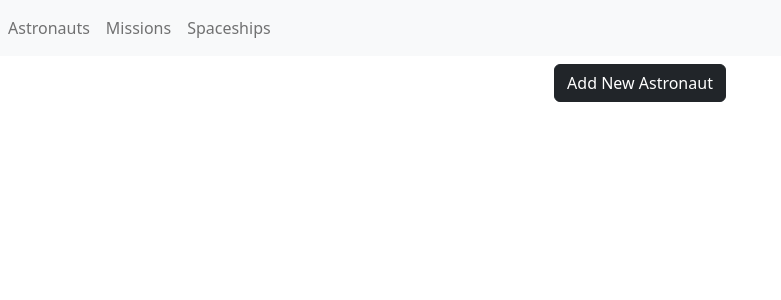
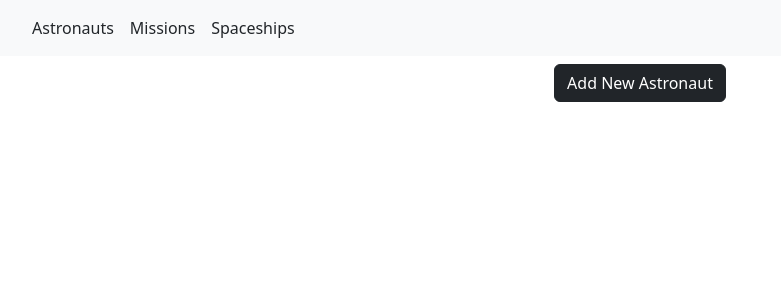
Before and after one commit to MarKSmaN98/Space-Y, a React (Create React App) app in the folder client/: page / in a window 1280 px wide. Shown: the top 300 px of the page, without its empty margins (0-781 px from the left). Built offline with nearby package versions, Linux system fonts and the light colour scheme; no server answers.

Commit message:
fixed borders and padding via bootstrap library

```diff
--- a/client/src/components/Astronauts.js
+++ b/client/src/components/Astronauts.js
@@ -64,26 +64,26 @@ function Astronauts() {
     })
 
     return(
-        <div class="mt-2">
+        <div class="mt-2 px-10">
             <div class="container text-center" style={{margin:'auto'}} >
                 <Button variant ="dark" class='mx-auto' onClick={displayForm}>Add New Astronaut</Button>
                 <form hidden={showForm} onSubmit={handleSubmit}>
-                    <div class="form-group">
+                    <div class="pb-2 py-4 form-group">
                         <label >Astronaut Name</label>
                         <input class="form-control" name='name' id="astroname" aria-describedby="emailHelp" placeholder="ex. Willy Wonka" onChange={handleChange} />
                     </div>
-                    <div class="form-group">
+                    <div class="pb-2 form-group">
                         <label >Astronaut Age</label>
                         <input onChange={handleChange} name= 'age' class="form-control" id="exampleInputPassword1" placeholder="ex. 30" />
                     </div>
-                    <div class="form-group">
+                    <div class="pb-4 form-group">
                         <label >Astronaut Weight</label>
                         <input onChange={handleChange} class="form-control" name='weight' id="exampleInputPassword1" placeholder="ex. 155" />
                     </div>
                     <Button variant = "dark" type="submit" class="btn btn-primary">Submit</Button>
                 </form>
             </div>
-            <div class='row row-cols-3 me-2'>
+            <div class='row row-cols-3 px-3 pe-2 ps-3'>
                 {astrolist}
             </div>
         </div>
--- a/client/src/components/Missions.js
+++ b/client/src/components/Missions.js
@@ -62,11 +62,11 @@ function Missions() {
             <div class="p-4">
                 <form hidden={visibility} onSubmit={handleSubmit} style={{ width: '51%', margin:'auto'}}>
                     <h2>Add New Mission Assignment: </h2>
-                    <div class='form-group'>
+                    <div class='pb-2 py-4 form-group'>
                         <label> SpaceShip Id </label>
                         <input onChange={handleChange} class= 'form-control' name='spaceship_id' placeholder="ex. 1"/>
                     </div>
-                    <div class="form-group">
+                    <div class="pb-4 form-group">
                         <label >Astronaut Id</label>
                         <input onChange={handleChange} name='astronaut_id' class="form-control" placeholder="ex. 1" />
                     </div>
--- a/client/src/components/NavBar.js
+++ b/client/src/components/NavBar.js
@@ -4,17 +4,17 @@ import {NavLink} from "react-router-dom";
 
 function NavBar() {
   return (
-    <nav class="navbar navbar-expand-lg navbar-dark-grey bg-light">
-      <div class="collapse navbar-collapse" id="navbarNav">
+    <nav class="navbar navbar-expand-lg navbar-dark-grey bg-light sticky-top">
+      <div class="px-4 collapse navbar-collapse" id="navbarNav">
         <ul class="navbar-nav">
           <li class="nav-item">
-            <a class="nav-link" href='/'>Astronauts</a>
+            <a class=" text-dark nav-link" href='/'>Astronauts</a>
           </li>
           <li class="nav-item">
-            <a class="nav-link" href="/missions">Missions</a>
+            <a class="text-dark nav-link" href="/missions">Missions</a>
           </li>
           <li class="nav-item">
-            <a class="nav-link" href="/spaceships">Spaceships</a>
+            <a class="text-dark nav-link" href="/spaceships">Spaceships</a>
           </li>
         </ul>
       </div>
--- a/client/src/components/SpaceShips.js
+++ b/client/src/components/SpaceShips.js
@@ -62,18 +62,18 @@ function SpaceShips() {
             <div class="text-center">
                 <Button variant = "dark" onClick={handleVisibility}>Add New Ship</Button>
                 <form hidden={visibility} onSubmit={handleSubmit} style={{ width: '51%', margin:'auto'}}>
-                    <div class='form-group'>
+                    <div class='pb-2 py-4 form-group'>
                         <label> SpaceShip Name </label>
                         <input onChange={handleChange} class= 'form-control' name='name' id='spaceshipname' placeholder="ex. Rainbow9"/>
                     </div>
-                    <div class="form-group">
+                    <div class="pb-4 form-group">
                         <label >SpaceShip Image</label>
                         <input onChange={handleChange} name='image' class="form-control" id="spaceshipname" placeholder="URL" />
                     </div>
                     <Button variant="dark" type="submit" class="btn btn-primary">Submit</Button>
                 </form>
             </div>
-            <div class='row row-cols-3 me-2' >
+            <div class='row row-cols-3 px-3 pe-2 ps-3' >
                 {spacelist}
             </div>
         </div>
```
Also changed, not shown: 1 other file (tests, documents, lock files or other folders).
